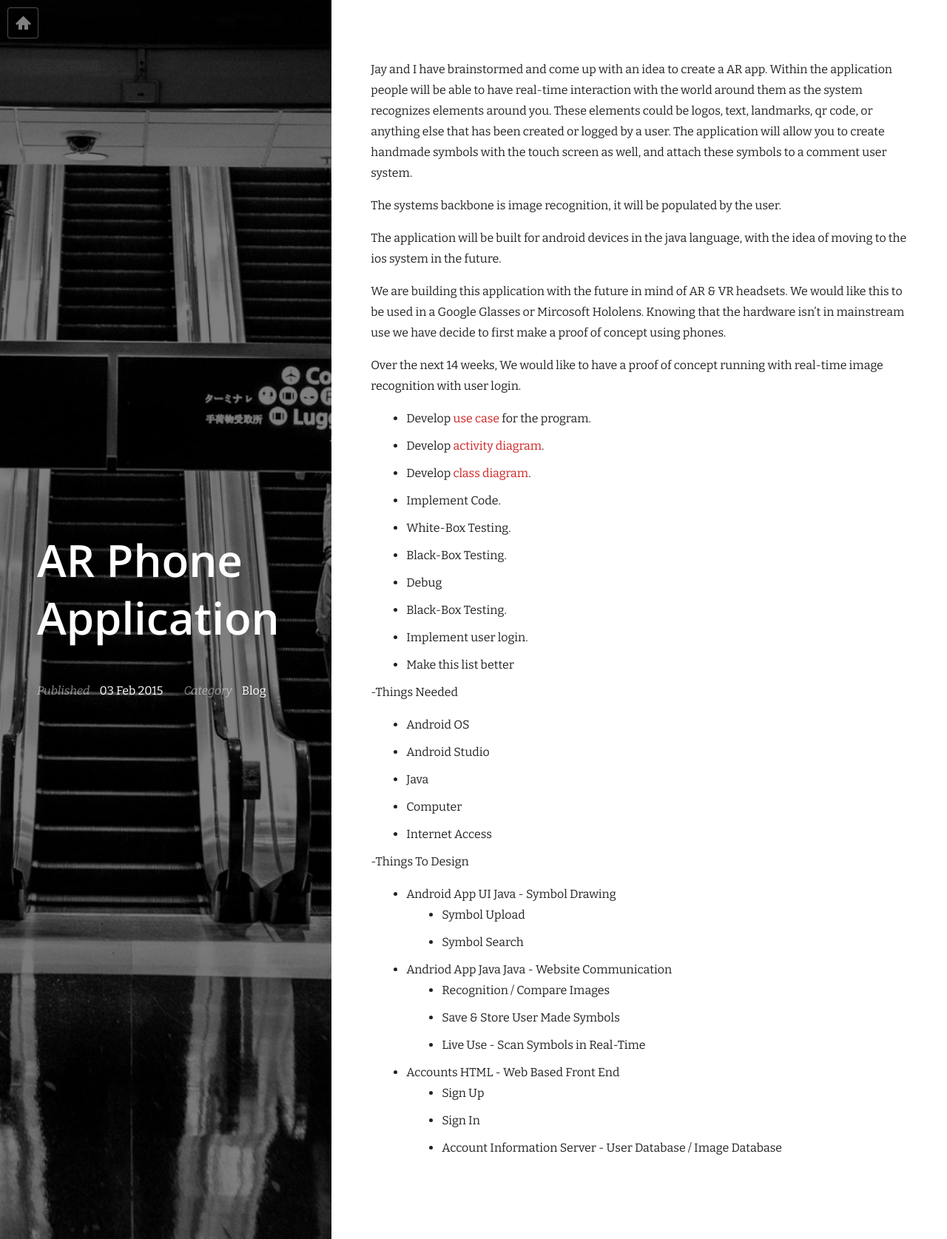
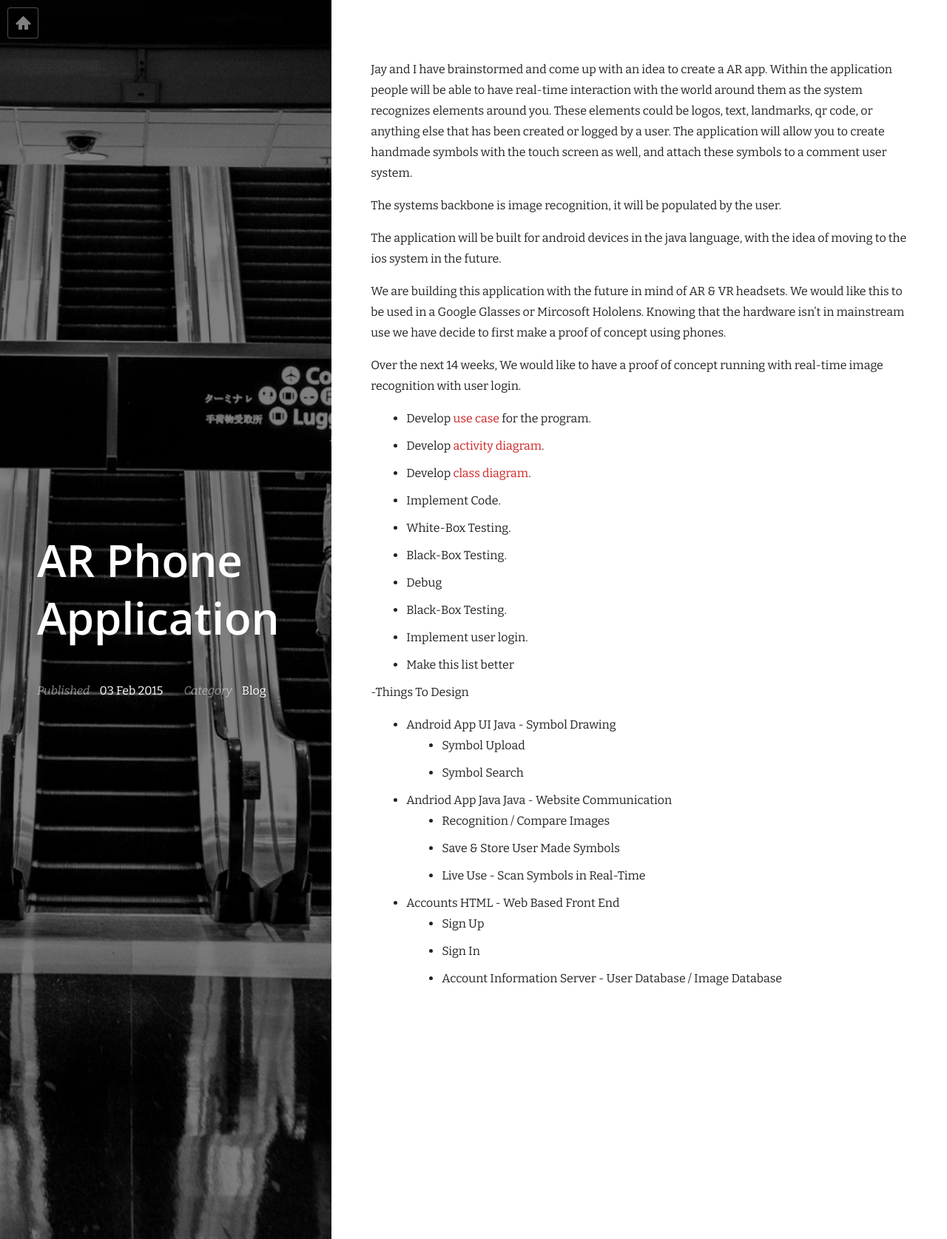
Before and after one commit to absentcopy/MAR440, a Jekyll site: the page built from _posts/2015-02-03-AR-Phone-Application.md, in a window 1280 px wide. Shown: the whole page at 74% size. Built offline with Jekyll 4.4.1, drawn with Linux system fonts in a browser that asks for light colours; nearby versions of some CDN libraries.

Commit message:
Copy Update

```diff
--- a/_posts/2015-02-03-AR-Phone-Application.md
+++ b/_posts/2015-02-03-AR-Phone-Application.md
@@ -28,14 +28,8 @@ Over the next 14 weeks, We would like to have a proof of concept running with re
 9. Implement user login.
 10. Make this list better
 
--Things Needed
- 1. Android OS
- 2. Android Studio
- 3. Java
- 4. Computer
- 5. Internet Access
+-Things To Design
 
--Things To Design
 1. Android App UI
  Java - Symbol Drawing
  - Symbol Upload
```
